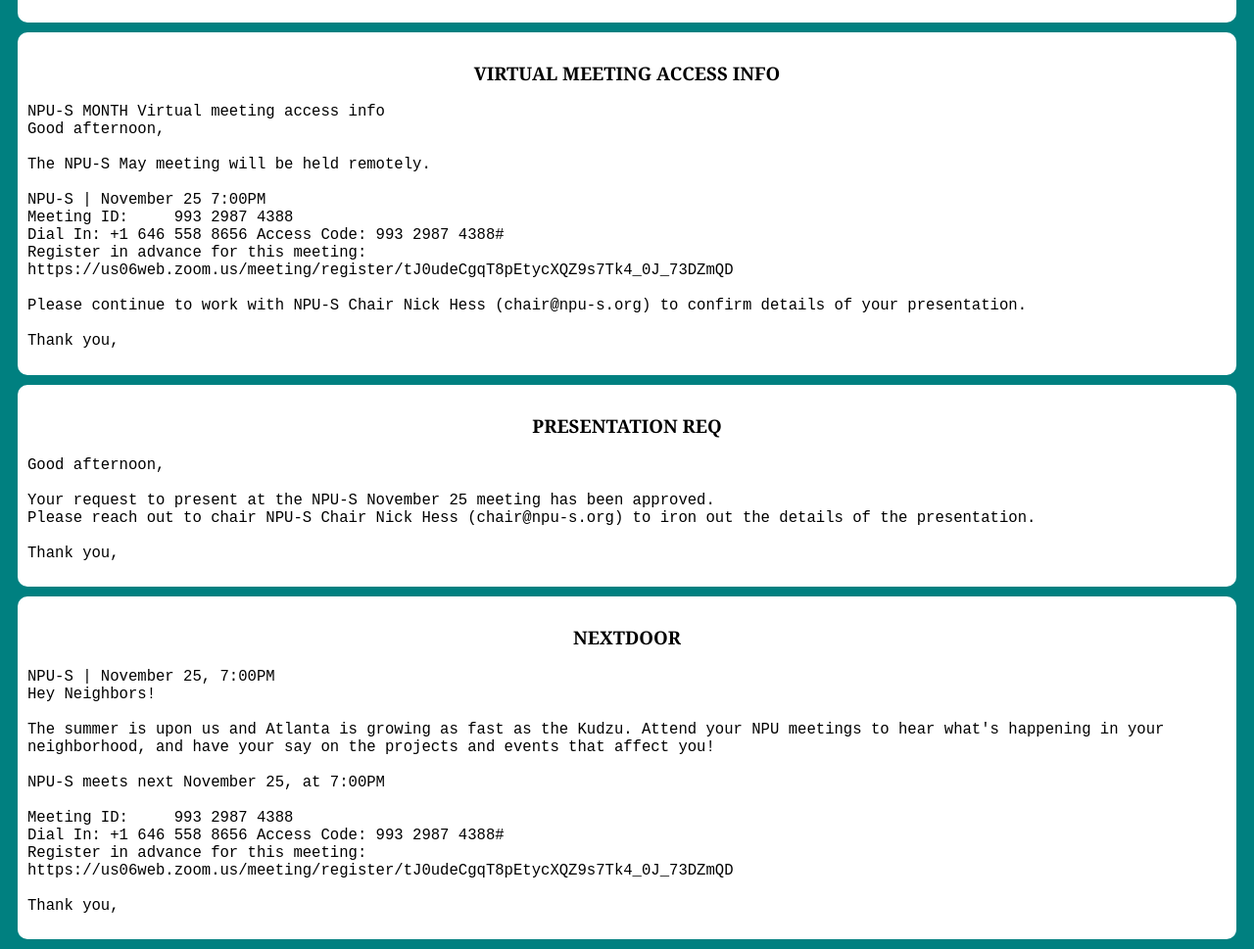
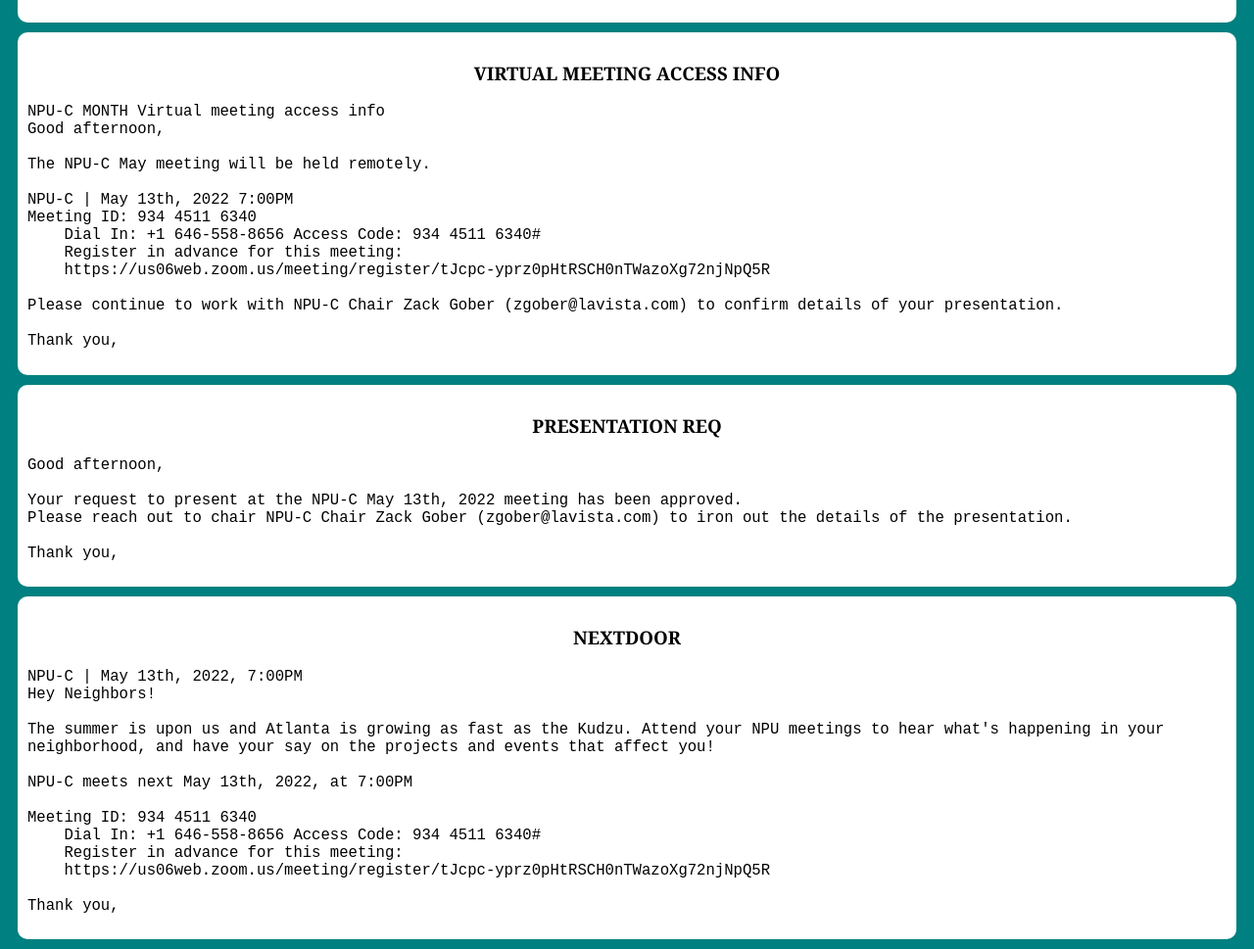
Before and after one commit to UrbaneD0ge/Code-Repos, a website: page NPUNGLR8R/NPUscript.html in a window 1280 px wide. Shown: the part 571-1540 px from the top of the page at 98% size. Drawn offline with Linux system fonts and the light colour scheme.

Commit message:
minor edits

```diff
--- a/NPUNGLR8R/NPUscript.html
+++ b/NPUNGLR8R/NPUscript.html
@@ -7,47 +7,47 @@
       </head>
       <body>
         <div>
-      <h3><a href="mailto:chair@npu-s.org; cmintosh@atlantaga.gov?subject=NPU - S Monthly Meeting Notification&cc=kdunlap@atlantaga.gov; dvasquez@atlantaga.gov">DISTRO LIST</a></h3>
+      <h3><a href="mailto:zgober@lavista.com; adeus@atlantaga.gov?subject=NPU - C Monthly Meeting Notification&cc=kdunlap@atlantaga.gov; dvasquez@atlantaga.gov">DISTRO LIST</a></h3>
         <pre>
-NPU – S Monthly Meeting Notification
+NPU – C Monthly Meeting Notification
 Greetings!
 
-You are receiving this e-mail because you opted in for monthly meeting notices for NPU-S.
+You are receiving this e-mail because you opted in for monthly meeting notices for NPU-C.
 
 Agendas for monthly NPU meetings are posted on our website:
 
 <a href='https://www.atlantaga.gov/government/departments/city-planning/neighborhood-and-npu-contacts'>Directory and NPU Meeting Agendas | Atlanta, GA (AtlantaGA.gov)</a>
 
-DATE: November 25
+DATE: May 13th, 2022
 TIME: 7:00PM
 LOCATION: Virtual
-Meeting ID:	993 2987 4388
-Dial In: +1 646 558 8656 Access Code: 993 2987 4388#
-Register in advance for this meeting:
-https://us06web.zoom.us/meeting/register/tJ0udeCgqT8pEtycXQZ9s7Tk4_0J_73DZmQD
+Meeting ID: 934 4511 6340
+    Dial In: +1 646-558-8656 Access Code: 934 4511 6340#
+    Register in advance for this meeting:
+    https://us06web.zoom.us/meeting/register/tJcpc-yprz0pHtRSCH0nTWazoXg72njNpQ5R
 
 City of Atlanta residents are encouraged to attend their local Neighborhood Planning Unit (NPU) meetings to review proposed development, applications for alcohol licenses and special events, as well as amendments to the City’s Zoning Ordinance and Comprehensive Development Plan. Thanks again for your commitment to being actively involved in the City of Atlanta’s future!
 
-If you desire additional information regarding NPU-S, please contact the following person(s):
+If you desire additional information regarding NPU-C, please contact the following person(s):
 
-NPU Chair: Nick Hess (chair@npu-s.org)
-NPU Planner: Chris McIntosh (cmintosh@atlantaga.gov)
+NPU Chair: Zack Gober (zgober@lavista.com)
+NPU Planner: Alex Deus (adeus@atlantaga.gov)
 
 Thank you,
 </div>
 <div><h3>VIRTUAL MEETING ACCESS INFO</h3>
-<pre>NPU-S MONTH Virtual meeting access info
+<pre>NPU-C MONTH Virtual meeting access info
 Good afternoon,
 
-The NPU-S May meeting will be held remotely.
+The NPU-C May meeting will be held remotely.
 
-NPU-S | November 25 7:00PM
-Meeting ID:	993 2987 4388
-Dial In: +1 646 558 8656 Access Code: 993 2987 4388#
-Register in advance for this meeting:
-https://us06web.zoom.us/meeting/register/tJ0udeCgqT8pEtycXQZ9s7Tk4_0J_73DZmQD
+NPU-C | May 13th, 2022 7:00PM
+Meeting ID: 934 4511 6340
+    Dial In: +1 646-558-8656 Access Code: 934 4511 6340#
+    Register in advance for this meeting:
+    https://us06web.zoom.us/meeting/register/tJcpc-yprz0pHtRSCH0nTWazoXg72njNpQ5R
 
-Please continue to work with NPU-S Chair Nick Hess (chair@npu-s.org) to confirm details of your presentation.
+Please continue to work with NPU-C Chair Zack Gober (zgober@lavista.com) to confirm details of your presentation.
 
 Thank you,</pre>
 </div>
@@ -55,24 +55,24 @@
 <pre>
 Good afternoon,
 
-Your request to present at the NPU-S November 25 meeting has been approved.
-Please reach out to chair NPU-S Chair Nick Hess (chair@npu-s.org) to iron out the details of the presentation.
+Your request to present at the NPU-C May 13th, 2022 meeting has been approved.
+Please reach out to chair NPU-C Chair Zack Gober (zgober@lavista.com) to iron out the details of the presentation.
 
 Thank you,
 </pre></div>
 <div><h3>NEXTDOOR</h3>
 <pre>
-NPU-S | November 25, 7:00PM
+NPU-C | May 13th, 2022, 7:00PM
 Hey Neighbors!
 
 The summer is upon us and Atlanta is growing as fast as the Kudzu. Attend your NPU meetings to hear what's happening in your neighborhood, and have your say on the projects and events that affect you!
 
-NPU-S meets next November 25, at 7:00PM
+NPU-C meets next May 13th, 2022, at 7:00PM
 
-Meeting ID:	993 2987 4388
-Dial In: +1 646 558 8656 Access Code: 993 2987 4388#
-Register in advance for this meeting:
-https://us06web.zoom.us/meeting/register/tJ0udeCgqT8pEtycXQZ9s7Tk4_0J_73DZmQD
+Meeting ID: 934 4511 6340
+    Dial In: +1 646-558-8656 Access Code: 934 4511 6340#
+    Register in advance for this meeting:
+    https://us06web.zoom.us/meeting/register/tJcpc-yprz0pHtRSCH0nTWazoXg72njNpQ5R
 
 Thank you,
 </pre></div>
--- a/NPUNGLR8R/gitignore.txt
+++ b/NPUNGLR8R/gitignore.txt
@@ -4,3 +4,4 @@
 npm-debug.log
 .env
 .DS_Store
+NPUscript.html
```
Also changed, not shown: NPUNGLR8R/index.js (+32 -30 lines), 1 other file.
